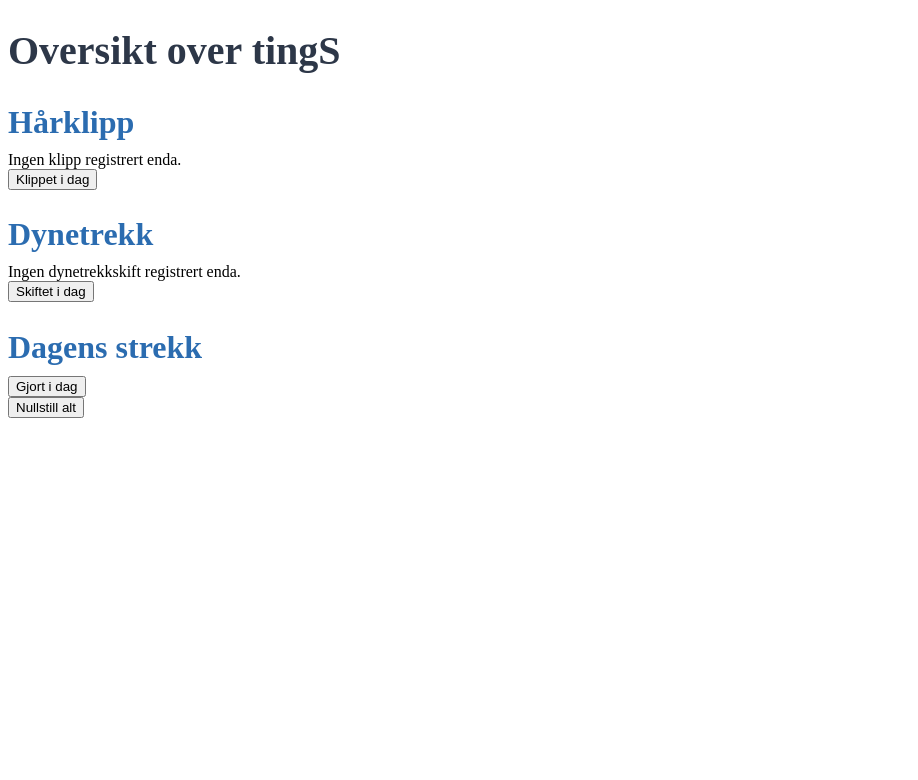
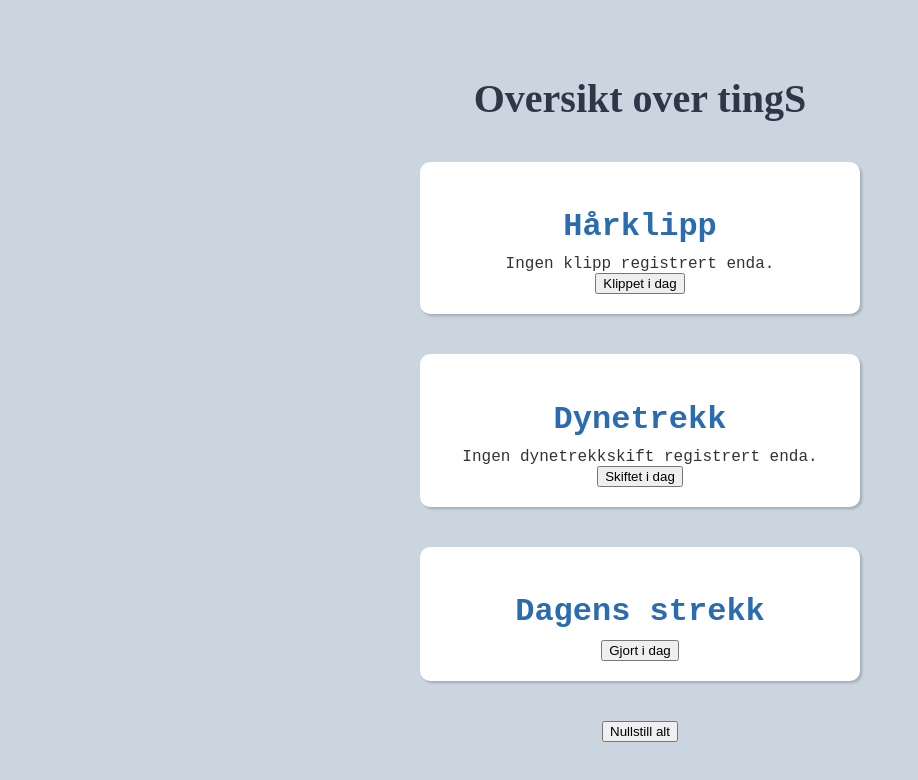
Before and after one commit to eivindmol/klippings, a plain HTML site: page index.html in a window 1280 px wide. Shown: the whole page, without its empty margins (0-918 px from the left). Drawn offline with Linux system fonts and the light colour scheme.

Commit message:
Update style.css

```diff
--- a/style.css
+++ b/style.css
@@ -1,5 +1,4 @@
-<head>
-<style>
+
     /* Generell stil */
     body {
       font-family: 'Courier New', Courier, monospace;
@@ -8,8 +7,7 @@
       text-align: center;
       color: #333;
     }
-</style>
-</head>
+
 
 /* Tracker bokser */
     .tracker {
@@ -76,4 +74,3 @@ button:disabled {
 
     /* Google Font import */
     @import url('https://fonts.googleapis.com/css2?family=Roboto+Slab:wght@700&family=Poppins:wght@400&display=swap');
-</head>
```
